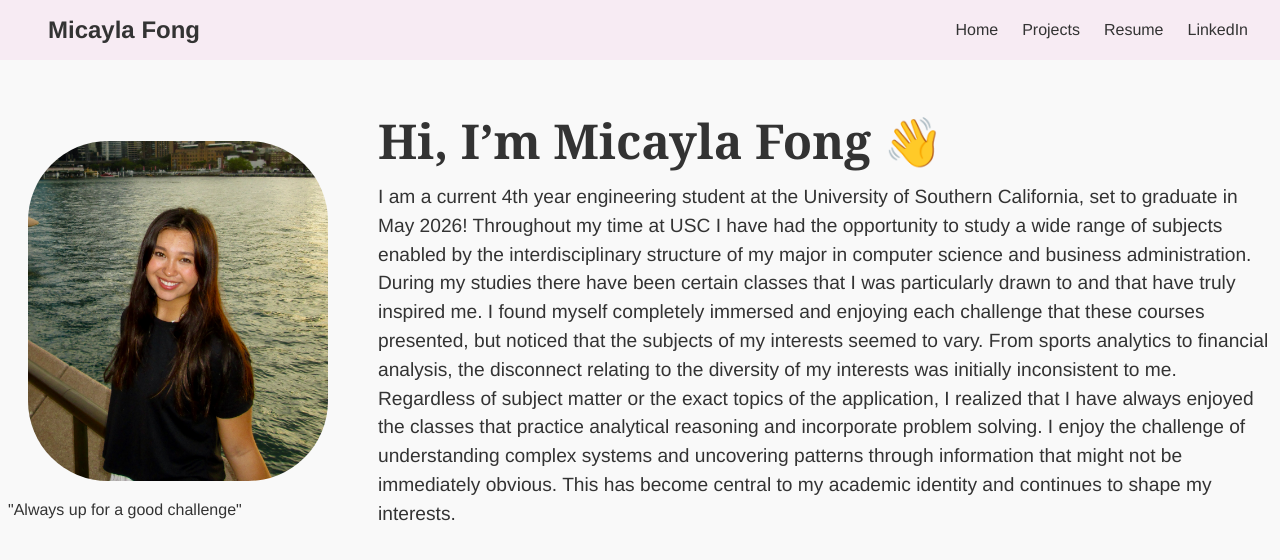
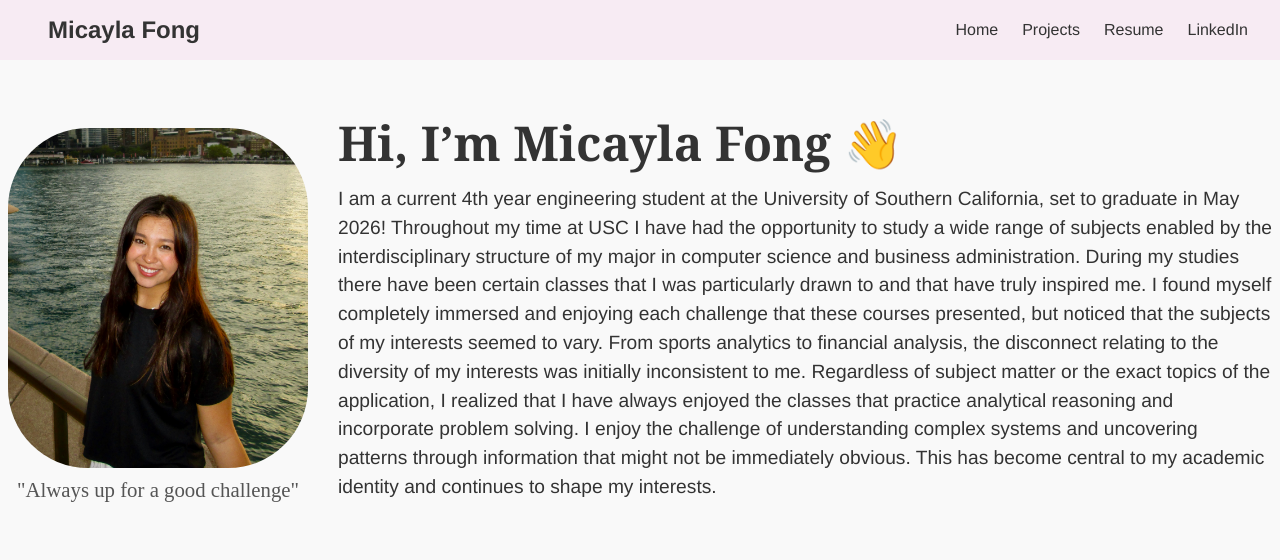
Before and after one commit to mdfong35/mdfong35.github.io, a Jekyll site: the page built from index.md, in a window 1280 px wide. Shown: the top 560 px of the page. Built offline with Jekyll 4.4.1, drawn with Linux system fonts in a browser that asks for light colours.

Commit message:
Update home.css

```diff
--- a/assets/home.css
+++ b/assets/home.css
@@ -13,6 +13,27 @@
     float: left;
 }
 
+/* Container for image + quote */
+.profile-photo {
+    display: flex;
+    flex-direction: column; /* stacks image and quote vertically */
+    align-items: center;    /* centers both */
+    width: 300px;           /* matches image width so quote stays inside */
+}
+
+/* Quote styling */
+.photo-quote {
+    font-family: "Brush Script MT", "Lucida Handwriting", cursive;
+    font-size: 1.3rem;
+    color: #555;
+    margin-top: -10px;        /* pull closer to image (optional) */
+    text-align: center;
+    max-width: 100%;          /* prevents overflow */
+    white-space: normal;
+}
+
+
+
 /* Text styling */
 .intro-text h1 {
     font-size: 3rem; /* make name bigger */
```
